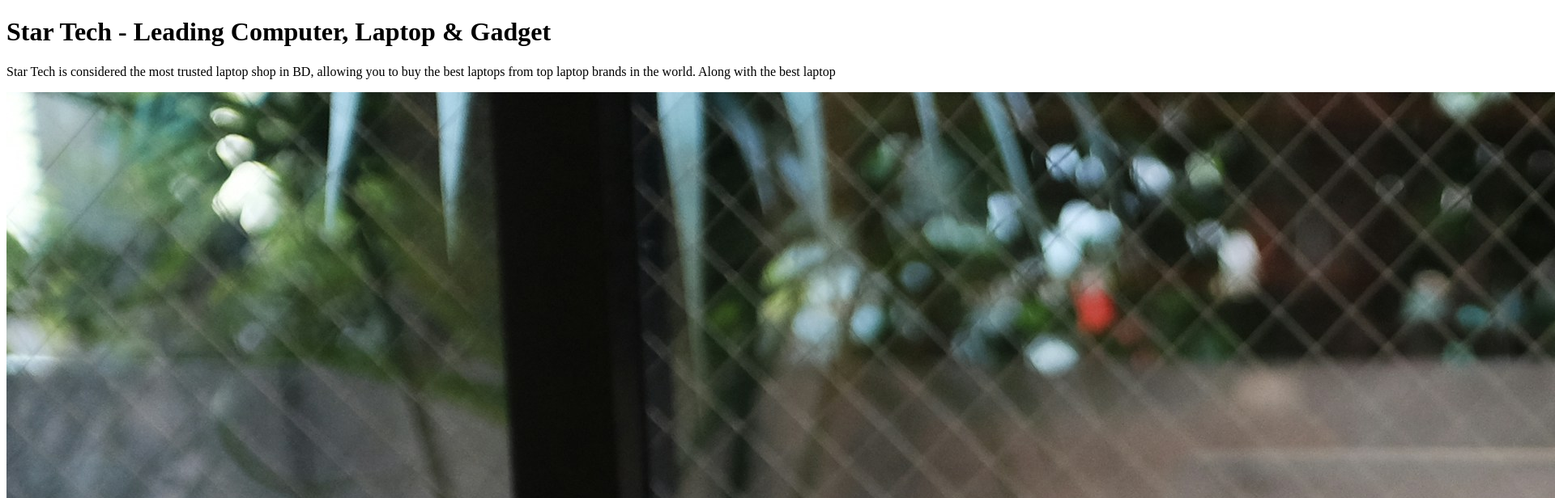
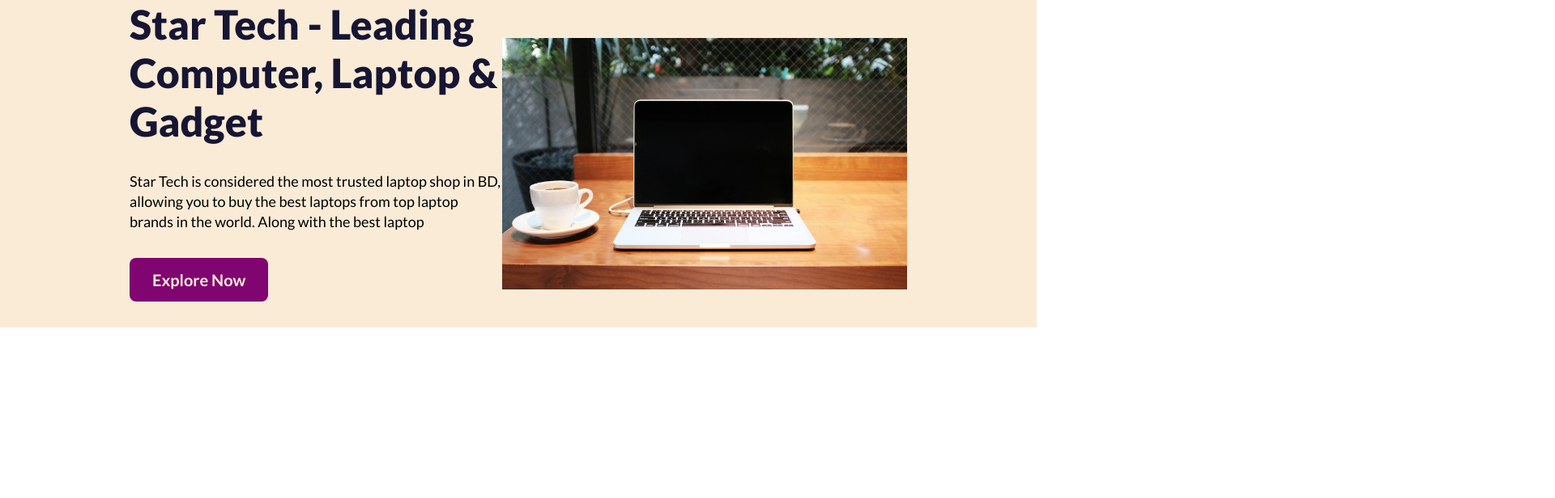
Before and after one commit to provashish95/laptop-shop, a plain HTML site: page index.html in a window 1280 px wide. Shown: the top 616 px of the page at 81% size, 1920 px wide, since content can reach past the window. Drawn offline with Linux system fonts and the light colour scheme.

Commit message:
add some style

```diff
--- a/css/style.css
+++ b/css/style.css
@@ -0,0 +1,56 @@
+@import url('https://fonts.googleapis.com/css2?family=Lato:ital,wght@0,100;0,300;0,400;0,700;0,900;1,100;1,300;1,400;1,700;1,900&display=swap');
+*{
+    margin: 0;
+    padding: 0;
+    font-family:  "Lato", sans-serif;
+}
+p{
+    font-size: 18px;
+    font-family: Lato;
+    font-weight: 400;
+    font-style: normal;
+    line-height: 25px;
+}
+button{
+    border-radius: 8px;
+    background-color: rgb(129, 5, 113);
+    color: antiquewhite;
+    padding: 15px 28px;
+    border: none;
+    font-size: 20px;
+    font-weight: 700;
+    cursor: pointer;
+}
+button:hover{
+    background-color: rgb(157, 70, 238);
+    color: rgb(4, 38, 48);
+}
+
+header{
+    background-color: antiquewhite;
+}
+.container{
+    width: 75%;
+    max-width: 1440px;
+    margin: 0 auto;
+}
+.banner{
+    display: flex;
+    align-items: center;
+    justify-content: space-between;
+}
+
+.banner .banner-text *{
+    margin-bottom: 32px;
+}
+.banner .banner-text h1{
+    color: rgb(22, 22, 51);
+    font-size: 50px;
+    font-weight: 800;
+    line-height: normal;
+    font-family: Lato;
+    font-style: normal;
+}
+.banner .banner-img img{
+    vertical-align: middle;
+}
--- a/index.html
+++ b/index.html
@@ -11,12 +11,15 @@
 
     <header>
         <div class="container">
-            <div class="banner-text">
-                <h1>Star Tech - Leading Computer, Laptop & Gadget</h1>
-                <p>Star Tech is considered the most trusted laptop shop in BD, allowing you to buy the best laptops from top laptop brands in the world. Along with the best laptop </p>
-            </div>
-            <div class="banner-img">
-                <img src="./laptop-asset/laptop-1.jpg" alt="">
+            <div class="banner">
+                <div class="banner-text">
+                    <h1>Star Tech - Leading Computer, Laptop & Gadget</h1>
+                    <p>Star Tech is considered the most trusted laptop shop in BD, allowing you to buy the best laptops from top laptop brands in the world. Along with the best laptop </p>
+                    <button>Explore Now</button>
+                </div>
+                <div class="banner-img">
+                    <img src="./laptop-asset/laptop-1.jpg" alt="laptop" width="500px">
+                </div>
             </div>
         </div>
     </header>
```
